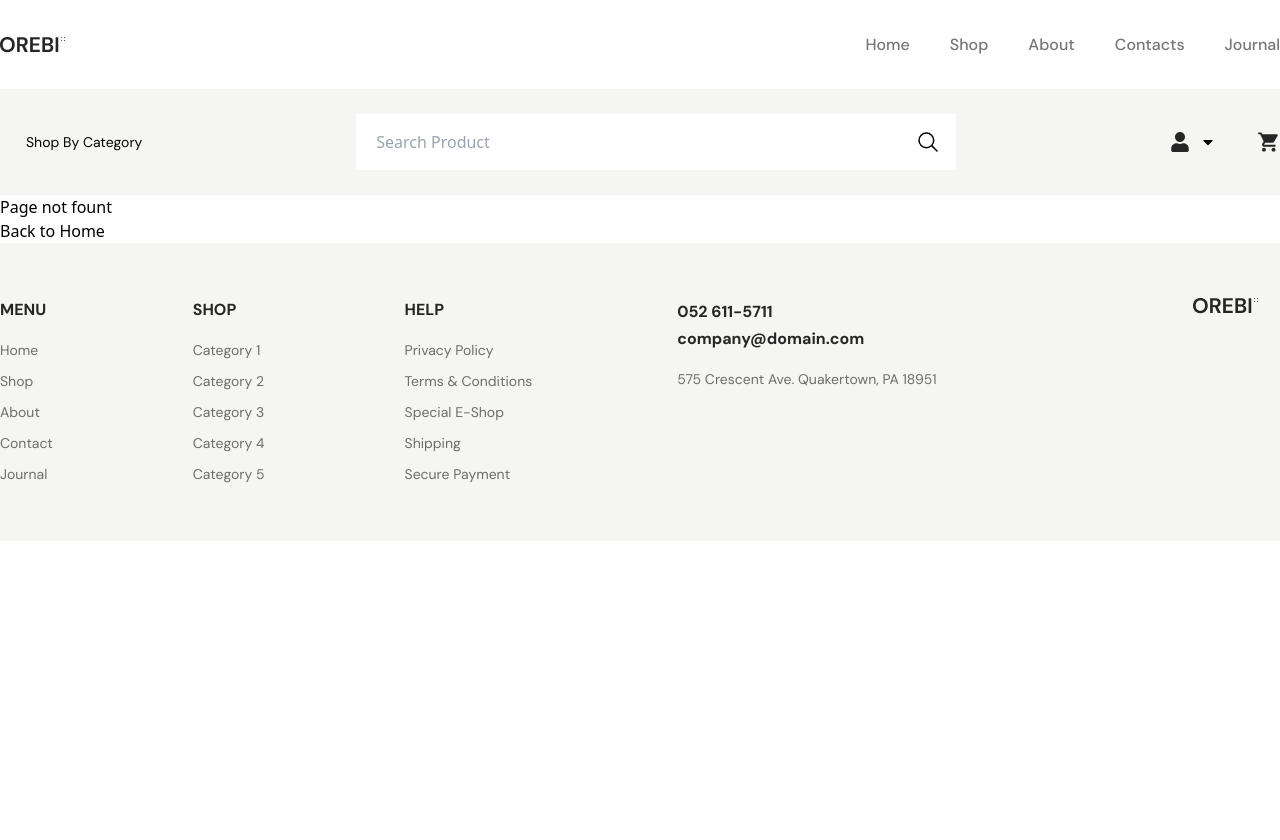
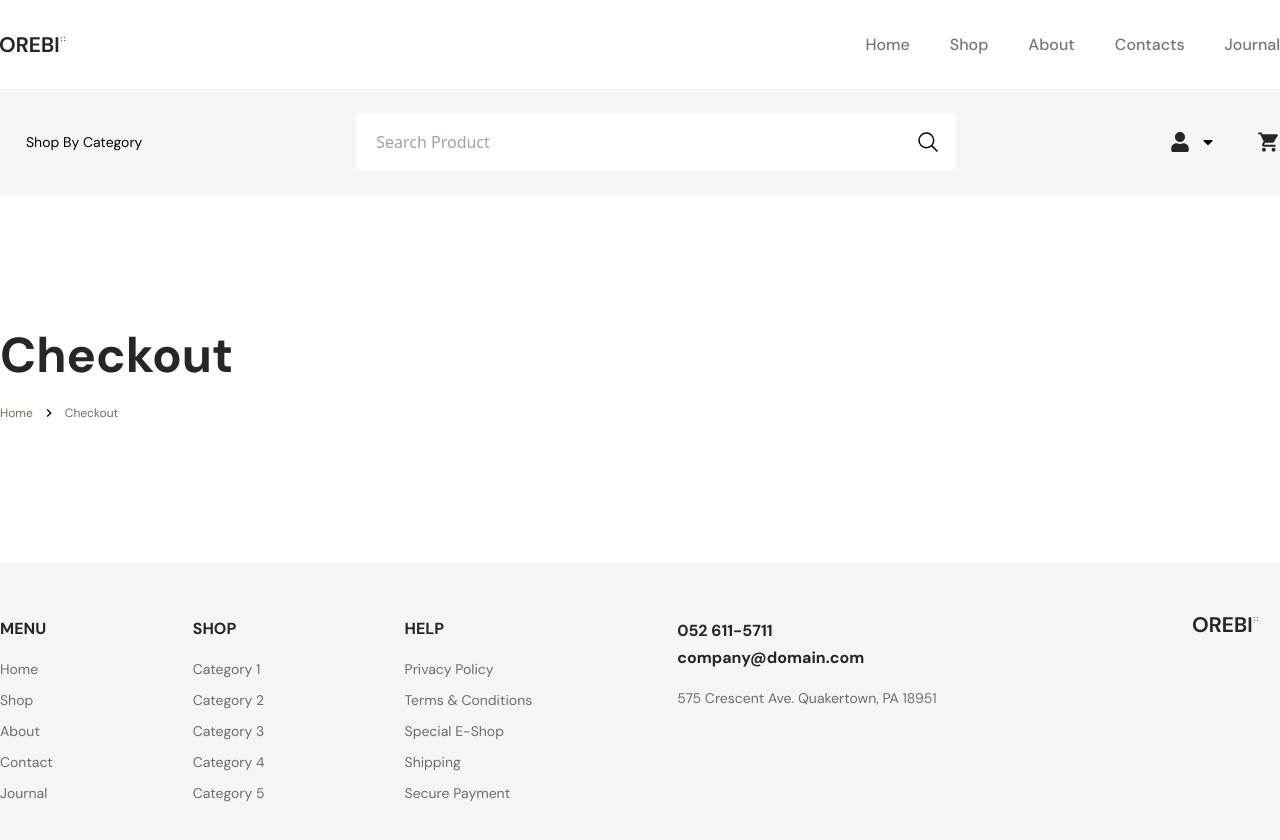
Before and after one commit to siamtalukder484/oribi-fdr-2304, a React (Vite) app: page /checkout in a window 1280 px wide. Shown: the top 840 px of the page. Before the commit the page ends 800 px from the top, so only its background shows below. Built offline with nearby package versions, Linux system fonts and the light colour scheme; some icons are missing.

Commit message:
error cart checkout

```diff
--- a/src/App.jsx
+++ b/src/App.jsx
@@ -12,6 +12,8 @@ import Shop from './pages/shop/Index';
 import About from './pages/about/Index';
 import Contacts from './pages/contacts/Index';
 import Journal from './pages/journal/Index';
+import CartPage from './pages/cart/Index';
+import CheckoutPage from './pages/checkout/Index';
 
 
 function App() {
@@ -25,6 +27,9 @@ function App() {
         <Route path='/about' element={<About/>}/>
         <Route path='/contacts' element={<Contacts/>}/>
         <Route path='/journal' element={<Journal/>}/>
+        <Route path='/cart' element={<CartPage/>}/>
+        <Route path='/checkout' element={<CheckoutPage/>}/>
+
         <Route path='*' element={<Error/>}/>
       </Route>
       </>
--- a/src/components/Cart.jsx
+++ b/src/components/Cart.jsx
@@ -1,8 +1,12 @@
 import React from 'react'
 import { RxCross2 } from "react-icons/rx";
+import { Link } from 'react-router-dom';
 
 
 const Cart = () => {
+
+
+
   return (
     <div className='absolute right-0 mt-4 w-[360px] border-[1px] border-[#c3c1c1]'>
         <div className='p-5 bg-[#F5F5F3] flex flex-col gap-y-4'>
@@ -38,8 +42,12 @@ const Cart = () => {
         <div className='bg-white px-5 pt-[14px] pb-5'>
             <h4 className='font-dm text-base leading-[23px] font-normal'>Subtotal: <span className='text-[#262626] font-bold'>$44.00</span></h4>
             <div className='mt-[13px] flex justify-between'>
-                <a className='inline-block border-[1px] border-[#2B2B2B] py-4 px-10 text-black text-[14px] font-dm font-bold capitalize transition-all duration-300 hover:bg-black hover:text-white' href='#'>view cart</a>
-                <a className='inline-block border-[1px] border-[#2B2B2B] py-4 px-10 text-black text-[14px] font-dm font-bold capitalize transition-all duration-300 hover:bg-black hover:text-white' href='#'>checkout</a>
+                <Link className='inline-block border-[1px] border-[#2B2B2B] py-4 px-10 text-black text-[14px] font-dm font-bold capitalize transition-all duration-300 hover:bg-black hover:text-white' to="/cart">
+                    view cart
+                </Link>
+                <Link className='inline-block border-[1px] border-[#2B2B2B] py-4 px-10 text-black text-[14px] font-dm font-bold capitalize transition-all duration-300 hover:bg-black hover:text-white' to="/checkout">
+                    checkout
+                </Link>
             </div>
         </div>
     </div>
--- a/src/components/layouts/CategoryCard.jsx
+++ b/src/components/CategoryCard.jsx
@@ -1,6 +1,6 @@
 import React from 'react'
-import List from '../utilities/List'
-import ListItem from '../utilities/ListItem'
+import List from './utilities/List'
+import ListItem from './utilities/ListItem'
 
 const CategoryCard = () => {
   return (
--- a/src/components/errors/Error.jsx
+++ b/src/components/errors/Error.jsx
@@ -1,11 +1,26 @@
 import React from 'react'
+import Peragraph from '../utilities/Peragraph'
+import Input from '../utilities/Input'
+import { IoSearchOutline } from "react-icons/io5";
+import { Link } from 'react-router-dom';
 
 const Error = () => {
   return (
-    <>
-        <div>Page not fount</div>
-        <button>Back to Home</button>
-    </>
+    <section className='pt-20 pb-[140px]'>
+      <div className="max-w-container mx-auto">
+        <span className='text-[200px] font-dm font-bold text-[#262626]'>404</span>
+        <Peragraph style="w-[644px] text-base font-normal font-dm text-[#767676] leading-[30px]" text="The page you were looking for couldn't be found. The page could be removed or you misspelled the word while searching for it. Maybe try a search?"/>
+        <form className='w-[643px] mt-[50px]'>
+          <div className='relative'>
+            <Input style="p-5 w-full border-[1px] border-[#F0F0F0]" type="text" placeholder="Type to Search"/>
+            <IoSearchOutline className='text-2xl absolute right-5 top-[50%] translate-y-[-50%]'/>
+          </div>
+        </form>
+        <Link to="/" className='mt-[60px] bg-[#262626] text-white py-4 px-14 inline-block capitalize text-sm font-dm font-bold'>
+          back to home
+        </Link>
+      </div>
+    </section>
   )
 }
 
--- a/src/components/layouts/SearchBar.jsx
+++ b/src/components/layouts/SearchBar.jsx
@@ -6,7 +6,7 @@ import { IoMdCart } from "react-icons/io";
 import { FaCaretDown } from "react-icons/fa";
 import Cart from '../Cart';
 import UserCart from '../UserCart';
-import CategoryCard from './CategoryCard';
+import CategoryCard from '../CategoryCard';
 
 
 const SearchBar = () => {
--- /dev/null
+++ b/src/components/utilities/BreadCrumb.jsx
@@ -0,0 +1,20 @@
+import React from 'react'
+import { MdOutlineKeyboardArrowRight } from "react-icons/md";
+import { Link } from 'react-router-dom';
+
+
+const BreadCrumb = ({lastpath}) => {
+  return (
+    <>
+        <span className='flex items-center gap-2'>
+            <Link className='capitalize text-[12px] text-[#6D6D60] font-dm font-normal leading-normal' to="/">Home</Link>
+             <MdOutlineKeyboardArrowRight />
+             <Link className='capitalize text-[12px] text-[#6D6D60] font-dm font-normal leading-normal' to="#">
+                {lastpath}
+             </Link>
+        </span>
+    </>
+  )
+}
+
+export default BreadCrumb
--- /dev/null
+++ b/src/components/utilities/Input.jsx
@@ -0,0 +1,9 @@
+import React from 'react'
+
+const Input = ({type,style,placeholder, value}) => {
+  return (
+    <input type={type} className={style} placeholder={placeholder} value={value}/>
+  )
+}
+
+export default Input
--- /dev/null
+++ b/src/components/utilities/Peragraph.jsx
@@ -0,0 +1,11 @@
+import React from 'react'
+
+const Peragraph = ({text, style}) => {
+  return (
+    <p className={style}>
+        {text}
+    </p>
+  )
+}
+
+export default Peragraph
--- /dev/null
+++ b/src/pages/cart/Index.jsx
@@ -0,0 +1,25 @@
+import React from 'react'
+import BreadCrumb from '../../components/utilities/BreadCrumb'
+
+const CartPage = () => {
+
+let pathname =  window.location.href
+let patharray = pathname.split("/")
+let finalpath = patharray[patharray.length - 1]
+
+  return (
+    <section className='pt-[124px] pb-[140px]'>
+      <div className='max-w-container mx-auto'>
+          <div>
+            <h3 className='text-[49px] text-[#262626] font-bold font-dm capitalize mb-[11px]'>cart</h3>
+            <BreadCrumb lastpath={finalpath}/>
+          </div>
+          <div className='mt-[136px]'>
+
+          </div>
+      </div>
+    </section>
+  )
+}
+
+export default CartPage
--- /dev/null
+++ b/src/pages/checkout/Index.jsx
@@ -0,0 +1,22 @@
+import React from 'react'
+import BreadCrumb from '../../components/utilities/BreadCrumb'
+
+const CheckoutPage = () => {
+
+  let pathname =  window.location.href
+  let patharray = pathname.split("/")
+  let finalpath = patharray[patharray.length - 1]
+
+  return (
+    <section className='pt-[124px] pb-[140px]'>
+      <div className='max-w-container mx-auto'>
+          <div>
+            <h3 className='text-[49px] text-[#262626] font-bold font-dm capitalize mb-[11px]'>checkout</h3>
+            <BreadCrumb lastpath={finalpath}/>
+          </div>
+      </div>
+    </section>
+  )
+}
+
+export default CheckoutPage
```
